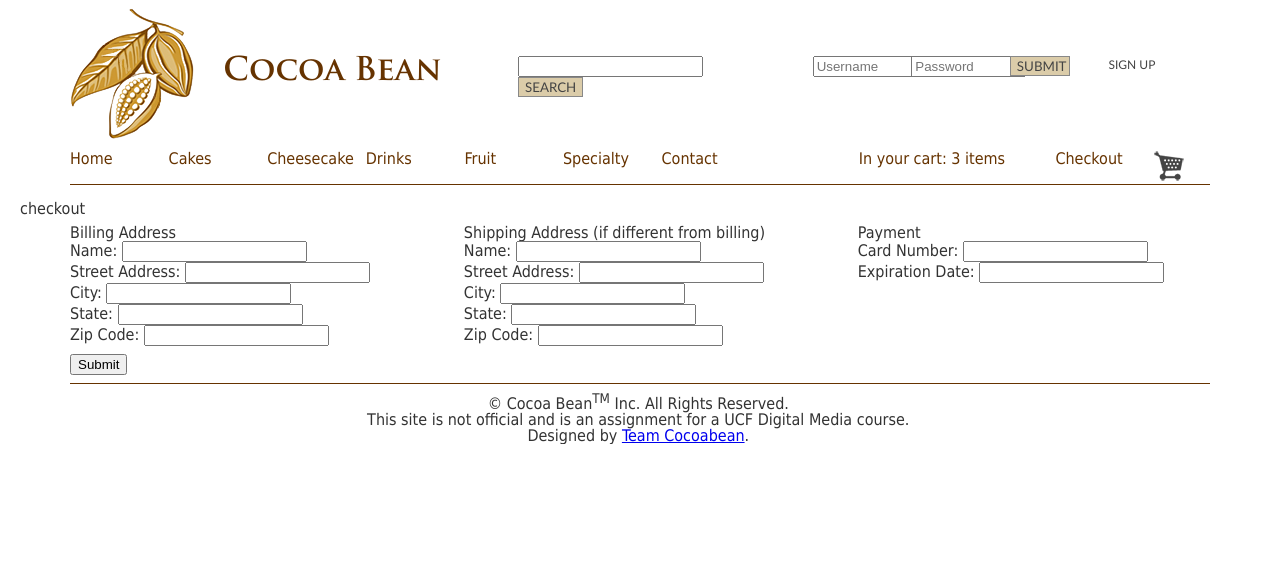
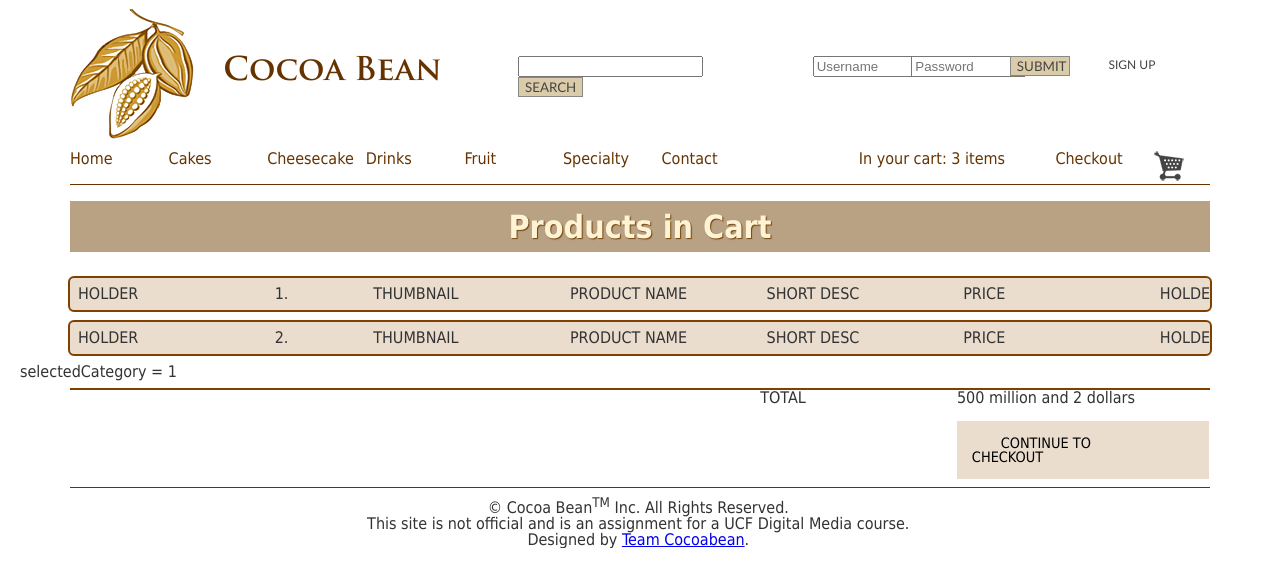
Before and after one commit to Takarou/cocoabean, a PHP site: page /cart.php?category=1 in a window 1280 px wide. Shown: the top 587 px of the page. Run offline with PHP 8.4, Linux system fonts and the light colour scheme; data that the repository does not hold is empty.

Commit message:
changing names

```diff
--- a/cart.php
+++ b/cart.php
@@ -1,7 +1,7 @@
 <!DOCTYPE html>
 <html>
 <head>
-	<title>CocoaBean Cart</title>
+	<title>CocoaBean Products</title>
 	<meta charset='utf-8'>
     <meta name="viewport" content="width=device-width, initial-scale=1.0" />
 
@@ -22,83 +22,144 @@
 
 	<script type="text/javascript" src="js/google-analytics.js"></script>
 </head>
-<body id="checkout">
+<body id="cartProducts">
 
 	<?php include 'php-includes/header-include.php'; ?>
 
     <div class="container">
-		<h2>checkout</h2>
+		<div class="row">
+            <div class="twelvecol last">
+                <div class="titlebar">
+                    <h2> Products in Cart</h2>
+                </div>
+            </div>
+        </div>
+
+        <div class="stuff">
+        	<div class="row">
+                <div class="twocol">
+                    <div class="product">
+                        <p>HOLDER</p>
+                    </div>
+                </div>
+                <div class="onecol">
+                    <div class="product">
+                        <p>1.</p>
+                    </div>
+                </div>
+                <div class="twocol">
+                    <div class="product">
+                        <p>THUMBNAIL</p>
+                    </div>
+                </div>
+                <div class="twocol">
+                    <div class="product">
+                        <p>PRODUCT NAME</p>
+                    </div>
+                </div>
+                <div class="twocol">
+                    <div class="product">
+                        <p>SHORT DESC</p>
+                    </div>
+                </div>
+                <div class="twocol">
+                    <div class="product">
+                        <p>PRICE</p>
+                    </div>
+                </div>
+                <div class="onecol last">
+                    <div class="product">
+                        <p>HOLDER</p>
+                    </div>
+                </div>
+            </div>
+        </div>
+
+        <div class="stuff">
+            <div class="row">
+                <div class="twocol">
+                    <div class="product">
+                        <p>HOLDER</p>
+                    </div>
+                </div>
+                <div class="onecol">
+                    <div class="product">
+                        <p>2.</p>
+                    </div>
+                </div>
+                <div class="twocol">
+                    <div class="product">
+                        <p>THUMBNAIL</p>
+                    </div>
+                </div>
+                <div class="twocol">
+                    <div class="product">
+                        <p>PRODUCT NAME</p>
+                    </div>
+                </div>
+                <div class="twocol">
+                    <div class="product">
+                        <p>SHORT DESC</p>
+                    </div>
+                </div>
+                <div class="twocol">
+                    <div class="product">
+                        <p>PRICE</p>
+                    </div>
+                </div>
+                <div class="onecol last">
+                    <div class="product">
+                        <p>HOLDER</p>
+                    </div>
+                </div>
+            </div>
+		</div>
+
+	    <?php
+	        // here we dynamically create this page depending on what category was clicked earlier.
+	        $selectedCategory = $_GET["category"];
+	        print("selectedCategory = ".$selectedCategory."<br/>");
+
+	        // select products of selected category from database.
+			$query = mysql_query("SELECT * FROM product WHERE category='$selectedCategory'") or die(mysql_error());
+
+			// While there are more results in the result set, loop through them and echo select info out.
+			while ($results = mysql_fetch_array($query))
+			{
+				echo "<div class='catalog-product'>";
+					echo "<img class='catalog-product-image' src='".$results["productImg"]."' alt='".$results["productName"]."'></img>";
+					echo "<p class='catalog-product-price'>$".$results["price"]."</p>";
+					echo "<a class='buy-button' href='#'>Add to cart</a>";
+					echo "<h3>".$results['productName']."</h3>";
+					echo "<p class='catalog-description'>".$results["lDesc"]."</p>";
+					echo "<p class='product-rating'>Rating: ".$results["rating"]."</p>";
+				echo "</div>";
+			}
+	    ?>
 
         <div class="row">
-
-                <form method="post" action="#" id="payment">
-
-              	<div class="fourcol">
-                    <fieldset>
-                    <legend>Billing Address</legend>
-                        <ul>
-                            <li>Name:
-                            <input type="text" name="name" /></li>
-
-                            <li>Street Address:
-                            <input type="text" name="b_staddress" /></li>
-
-                            <li>City:
-                            <input type="text" name="b_city" /></li>
-
-                            <li>State:
-                            <input type="text" name="b_state" id="b_state" /></li>
-
-                            <li>Zip Code:
-                            <input type="text" name="b_zip" /></li>
-                        </ul>
-                    </fieldset>
+        	<div class="total">
+            	<div class="sevencol">
                 </div>
-
-                <div class="fourcol">
-                    <fieldset>
-                        <legend>Shipping Address (if different from billing)</legend>
-                        <ul>
-                            <li>Name:
-                            <input type="text" name="sname" /></li>
-
-                            <li>Street Address:
-                            <input type="text" name="s_staddress" /></li>
-
-                            <li>City:
-                            <input type="text" name="s_city" /></li>
-
-                            <li>State:
-                            <input type="text" name="s_state" id="s_state" /></li>
-
-                            <li>Zip Code:
-                            <input type="text" name="s_zip" /></li>
-                        </ul>
-                    </fieldset>
+            	<div class="twocol">
+                	<p>TOTAL</p>
                 </div>
-
-                <div class="fourcol last">
-                <fieldset>
-                    <legend>Payment</legend>
-                        <ul>
-                            <li>Card Number:
-                            <input type="text" name="cardnum" /></li>
-
-                            <li>Expiration Date:
-                            <input type="text" name="carddate" /></li>
-                        </ul>
-                </fieldset>
+                <div class="threcol last">
+                	<p>500 million and 2 dollars</p>
+                </div>
             </div>
         </div>
 
 		<div class="row">
-            <div class="twelvecol last">
-                <fieldset class="submit">
-                    <input  type="submit" id="sumbit" name="submit" value="Submit" />
-                </fieldset>
+        	<div class="ninecol">
+            </div>
+            <div class="threecol last">
+            	<div class="continue">
+            		<a href="cart.php" />Continue to Checkout</a>
                 </div>
             </div>
-            </form>
+        </div>
+
 
 
     </div><!--/.container-->
```
Also changed, not shown: checkout.php (added, +109 -0 lines). Lines whose indentation alone changed are shown as unchanged.
